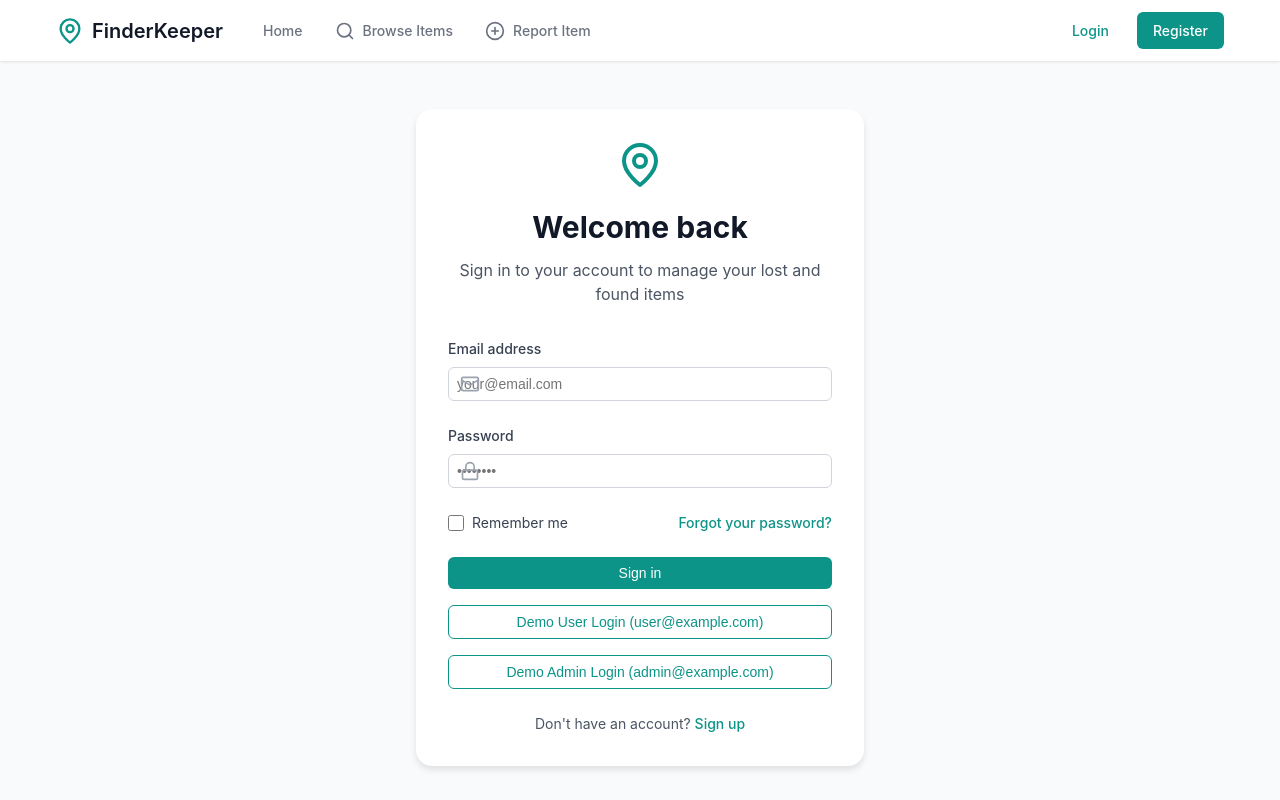
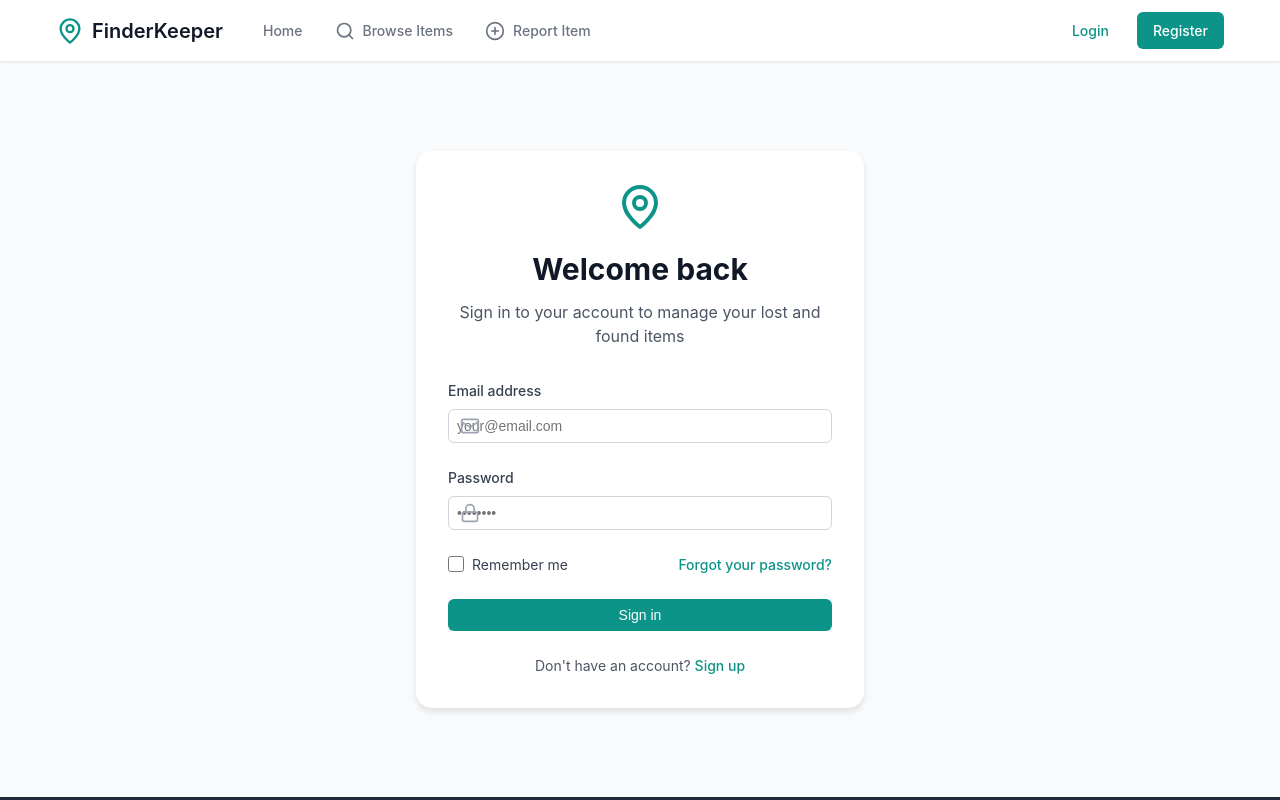
Before and after one commit to anandkanishkZ/finder, a React (Vite) app: page /login in a window 1280 px wide. Shown: the top 800 px of the page. Built offline with nearby package versions, Linux system fonts and the light colour scheme; no server answers; the database is empty.

Commit message:
Remove demo login buttons from LoginPage

```diff
--- a/src/pages/auth/LoginPage.jsx
+++ b/src/pages/auth/LoginPage.jsx
@@ -58,32 +58,6 @@ const LoginPage = () => {
       setErrors({
         ...errors,
         general: 'Invalid email or password',
-      });
-    }
-  };
-
-  const handleDemoUserLogin = async (e) => {
-    e.preventDefault();
-    try {
-      await login('user@example.com', 'password');
-      navigate(redirectTo || '/');
-    } catch (error) {
-      setErrors({
-        ...errors,
-        general: 'Failed to login with demo user account',
-      });
-    }
-  };
-
-  const handleDemoAdminLogin = async (e) => {
-    e.preventDefault();
-    try {
-      await login('admin@example.com', 'adminpassword');
-      navigate(redirectTo || '/admin-dashboard');
-    } catch (error) {
-      setErrors({
-        ...errors,
-        general: 'Failed to login with demo admin account',
       });
     }
   };
@@ -173,20 +147,6 @@ const LoginPage = () => {
             >
               {isLoading ? 'Signing in...' : 'Sign in'}
             </button>
-
-            <button
-              onClick={handleDemoUserLogin}
-              className="button button-secondary full-width"
-            >
-              Demo User Login (user@example.com)
-            </button>
-
-            <button
-              onClick={handleDemoAdminLogin}
-              className="button button-secondary full-width"
-            >
-              Demo Admin Login (admin@example.com)
-            </button>
           </div>
         </form>
 
```
